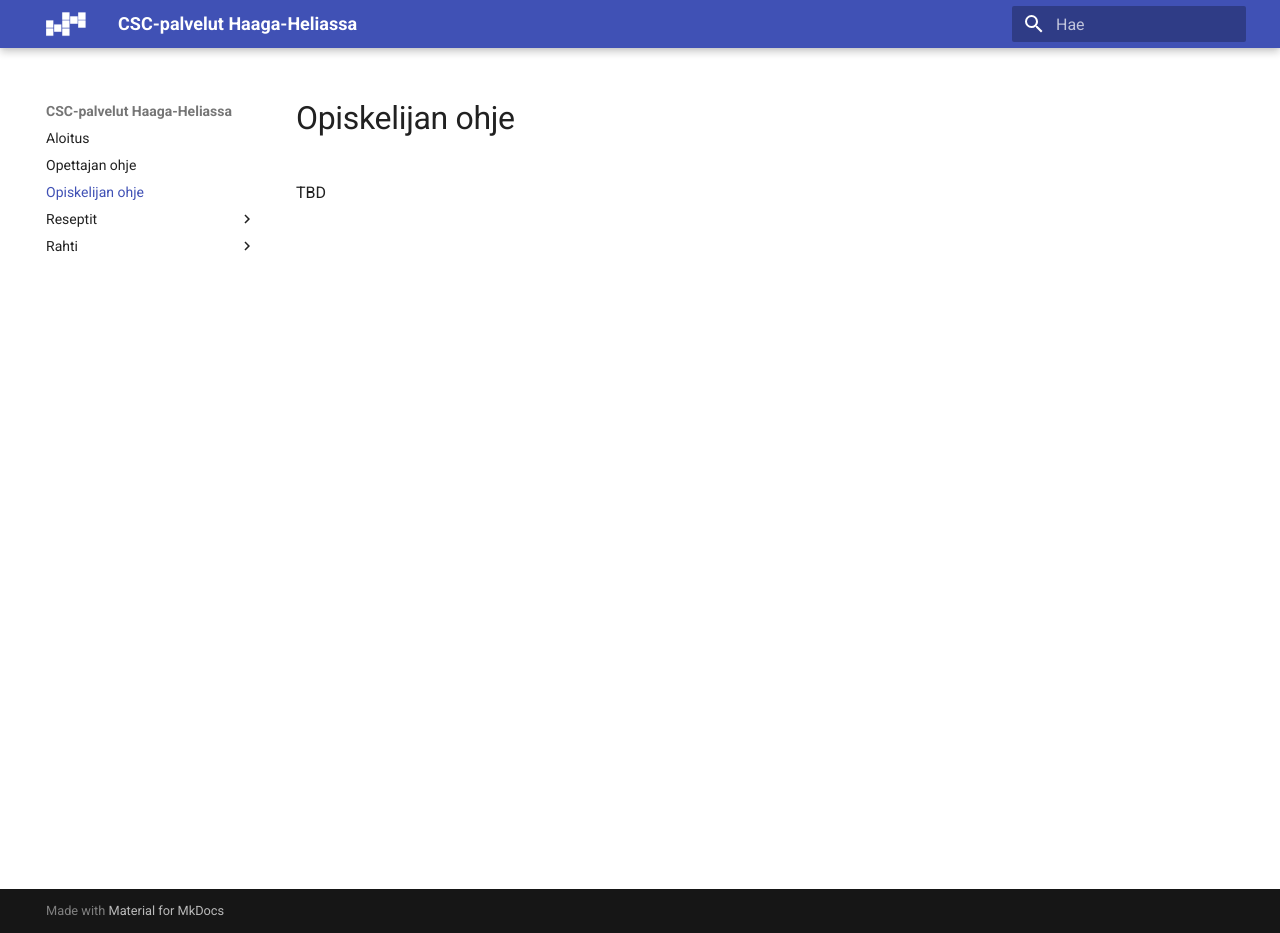
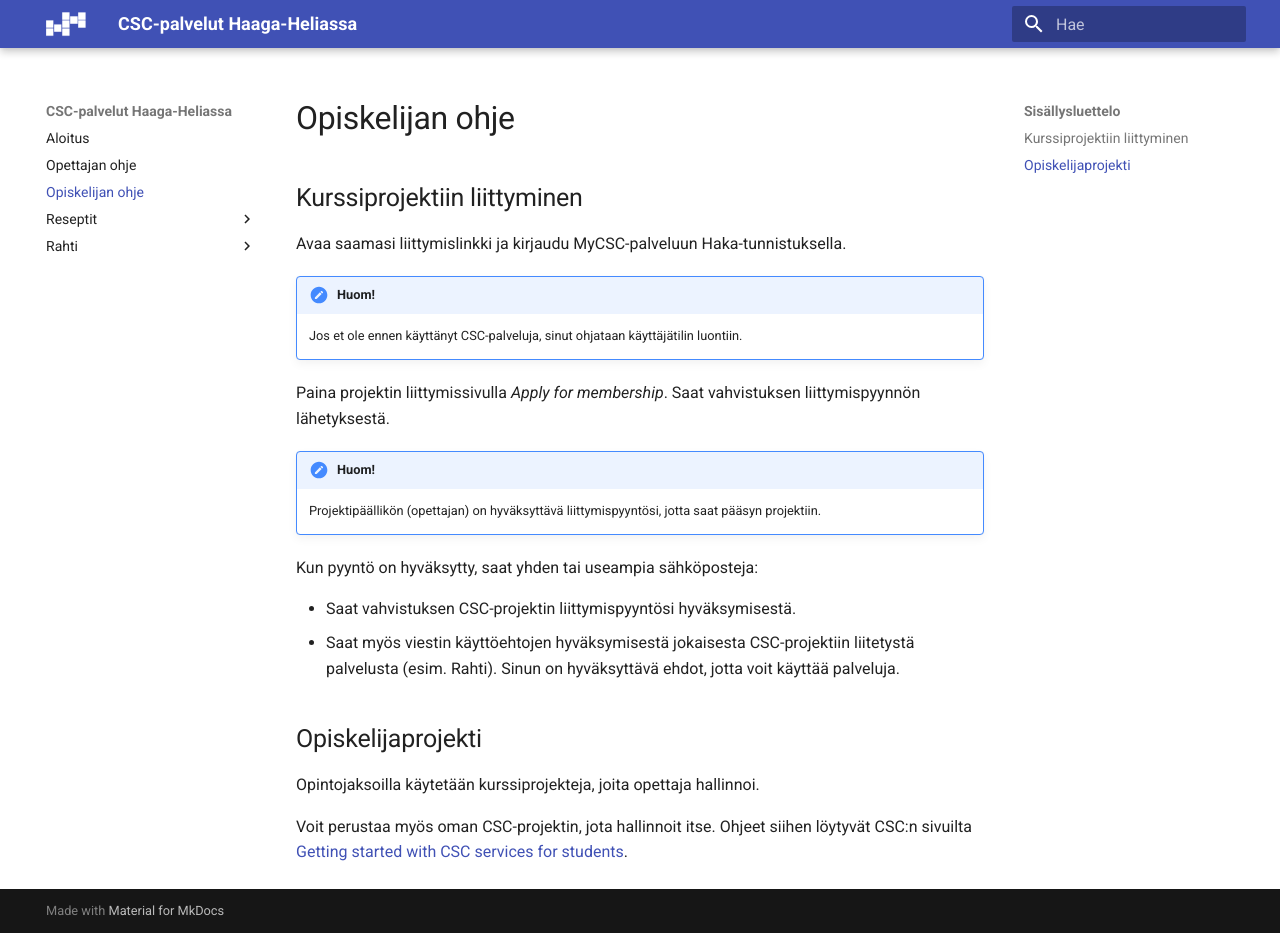
Before and after one commit to haagahelia/hh-csc-docs, an MkDocs documentation site: the page built from docs/opiskelijan_ohje.md, in a window 1280 px wide and 933 px high. Built offline with MkDocs 1.6.1 and Material for MkDocs 9.7.7, drawn with Linux system fonts in a browser that asks for light colours.

Commit message:
Lisätty kontribuutio-ohjeet ja opiskelijan ohjeet

```diff
--- a/docs/opiskelijan_ohje.md
+++ b/docs/opiskelijan_ohje.md
@@ -1,3 +1,26 @@
 # Opiskelijan ohje
 
-TBD
+## Kurssiprojektiin liittyminen
+
+Avaa saamasi liittymislinkki ja kirjaudu MyCSC-palveluun Haka-tunnistuksella.
+
+!!! note "Huom!"
+
+    Jos et ole ennen käyttänyt CSC-palveluja, sinut ohjataan käyttäjätilin luontiin.
+
+Paina projektin liittymissivulla _Apply for membership_. Saat vahvistuksen liittymispyynnön lähetyksestä.
+
+!!! note "Huom!"
+
+    Projektipäällikön (opettajan) on hyväksyttävä liittymispyyntösi, jotta saat pääsyn projektiin.
+
+Kun pyyntö on hyväksytty, saat yhden tai useampia sähköposteja:
+
+- Saat vahvistuksen CSC-projektin liittymispyyntösi hyväksymisestä.
+- Saat myös viestin käyttöehtojen hyväksymisestä jokaisesta CSC-projektiin liitetystä palvelusta (esim. Rahti). Sinun on hyväksyttävä ehdot, jotta voit käyttää palveluja.
+
+## Opiskelijaprojekti
+
+Opintojaksoilla käytetään kurssiprojekteja, joita opettaja hallinnoi.
+
+Voit perustaa myös oman CSC-projektin, jota hallinnoit itse. Ohjeet siihen löytyvät CSC:n sivuilta [Getting started with CSC services for students](https://docs.csc.fi/support/tutorials/student_quick/).
--- a/markdown-pdf_custom.css
+++ /dev/null
@@ -1,5 +0,0 @@
-/* for inline code */
-:not(pre):not(.hljs) > code {
-	color: #cf3a5d; /* Change the old color so it seems less like an error */
-	font-size: inherit;
-}
```
Also changed, not shown: README.md (+8 -0 lines).
